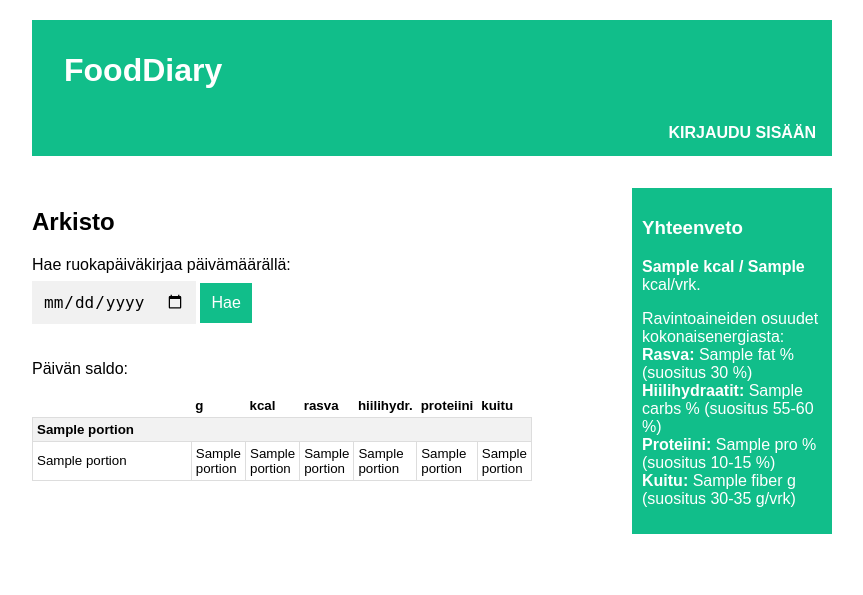
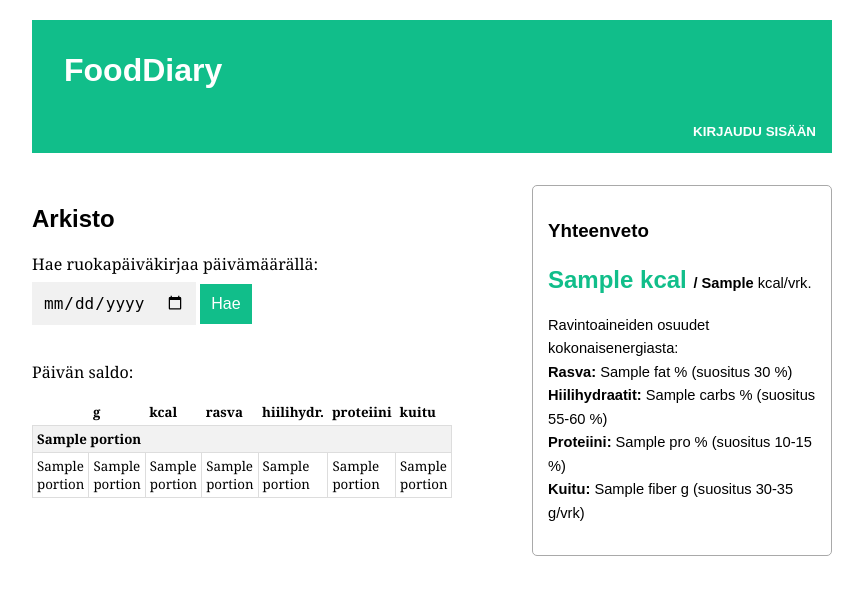
Before and after one commit to mlkulmala/tsoha-FoodDiary, a Flask app: template templates/diary_days.html in a window 1280 px wide. Shown: the top 595 px of the page, without its empty margins (208-1071 px from the left). Run offline with Flask 2, Linux system fonts and the light colour scheme; the template is opened without the code that fills it: most values are stand-ins (such as "Sample title", 1, 10 or a date in 2020).

Commit message:
modified font, colors, borders etc

```diff
--- a/static/css/main.css
+++ b/static/css/main.css
@@ -1,8 +1,9 @@
 body {
-  font-family: 'Arial', 'Helvetica', sans-serif;
+  font-family: 'Cambria', 'Georgia';
+  font-size: 12pt;
   margin: 0 auto;
   padding: 20px;
-  max-width: 50em;
+  max-width: 800px;
 }
 
 .centered {
@@ -10,30 +11,57 @@ body {
   padding: 40px 150px;
 }
 
+.p1 {
+  font-family: Arial, Helvetica, sans-serif;
+  font-size: 11pt;
+  line-height: 1.6;
+}
+
+.p2 {
+  font-family: Arial, Helvetica, sans-serif;
+  font-size: 13pt;
+}
+
+.p3 {
+  font-family: Arial, Helvetica, sans-serif;
+  font-style: italic;
+  font-size: 10pt;
+}
+
+span.number {
+  color: #11be8a;
+  font-weight: bold;
+  font-size: x-large;
+}
+
 h1 {
+  font-family: Arial, Helvetica, sans-serif;
   margin-top: 1em;
   color: white;
 }
 
+h2, h3 {
+  font-family: Arial, Helvetica, sans-serif;
+}
 
 
 .container {
-  width: 80%;
+  width: 90%;
   margin: auto;
-  padding: 10px;
+  padding: 20px;
 }
 
 .one {
-  width: 500px;
+  width: 400px;
   float: left;
 }
 
 .two {
-  margin-left: 600px;
-  padding: 10px;
+  margin-left: 500px;
+  padding: 15px;
   margin-top: 2em;
-  background: #11be8a;
-  color: white;
+  border: 1px solid darkgray;
+  border-radius: 5px;
 }
 
 
@@ -52,6 +80,7 @@ ul {
 
 li {
   float: left;
+  font-family: Arial, Helvetica, sans-serif;
 }
 
 li a {
@@ -59,6 +88,8 @@ li a {
   color: white;
   text-align: center;
   padding: 14px 16px;
+  text-transform: uppercase;
+  font-size: smaller;
   text-decoration: none;
 }
 
```
